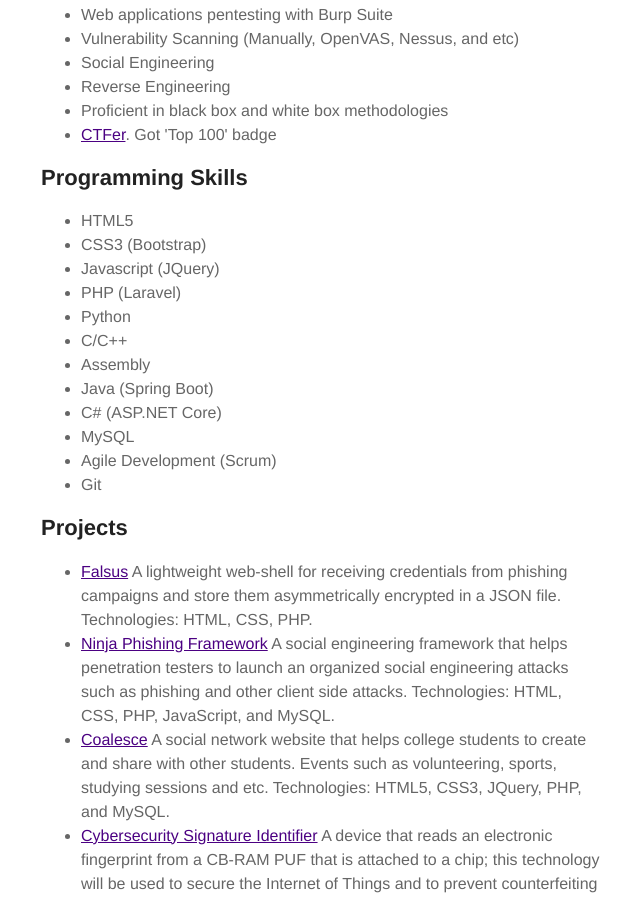
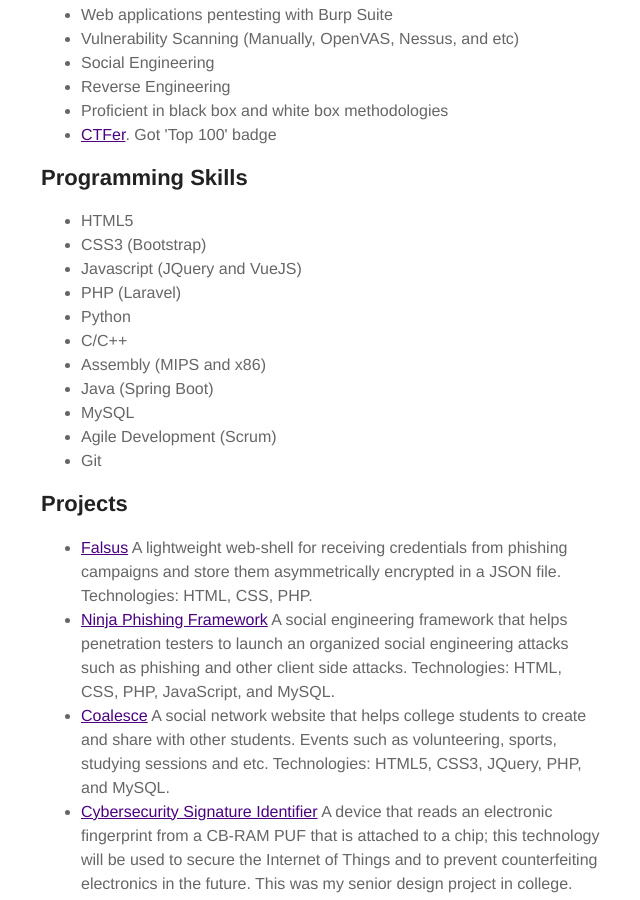
Before and after one commit to h15h4m/h15h4m.github.io, a Jekyll site: the page built from about.md, in a window 1280 px wide and 900 px high, scrolled down 579 px. Shown: the whole window, without its empty margins (319-959 px from the left). Built offline with Jekyll 4.4.1, drawn with Linux system fonts in a browser that asks for light colours.

Commit message:
Updating

```diff
--- a/about.md
+++ b/about.md
@@ -23,13 +23,12 @@
 <ul class="skill-list">
 	<li>HTML5</li>
 	<li>CSS3 (Bootstrap)</li>
-	<li>Javascript (JQuery)</li>
+	<li>Javascript (JQuery and VueJS)</li>
 	<li>PHP (Laravel)</li>
 	<li>Python</li>
 	<li>C/C++</li>
-	<li>Assembly</li>
+	<li>Assembly (MIPS and x86)</li>
 	<li>Java (Spring Boot)</li>
-	<li>C# (ASP.NET Core)</li>
 	<li>MySQL</li>
 	<li>Agile Development (Scrum)</li>
 	<li>Git</li>
```
